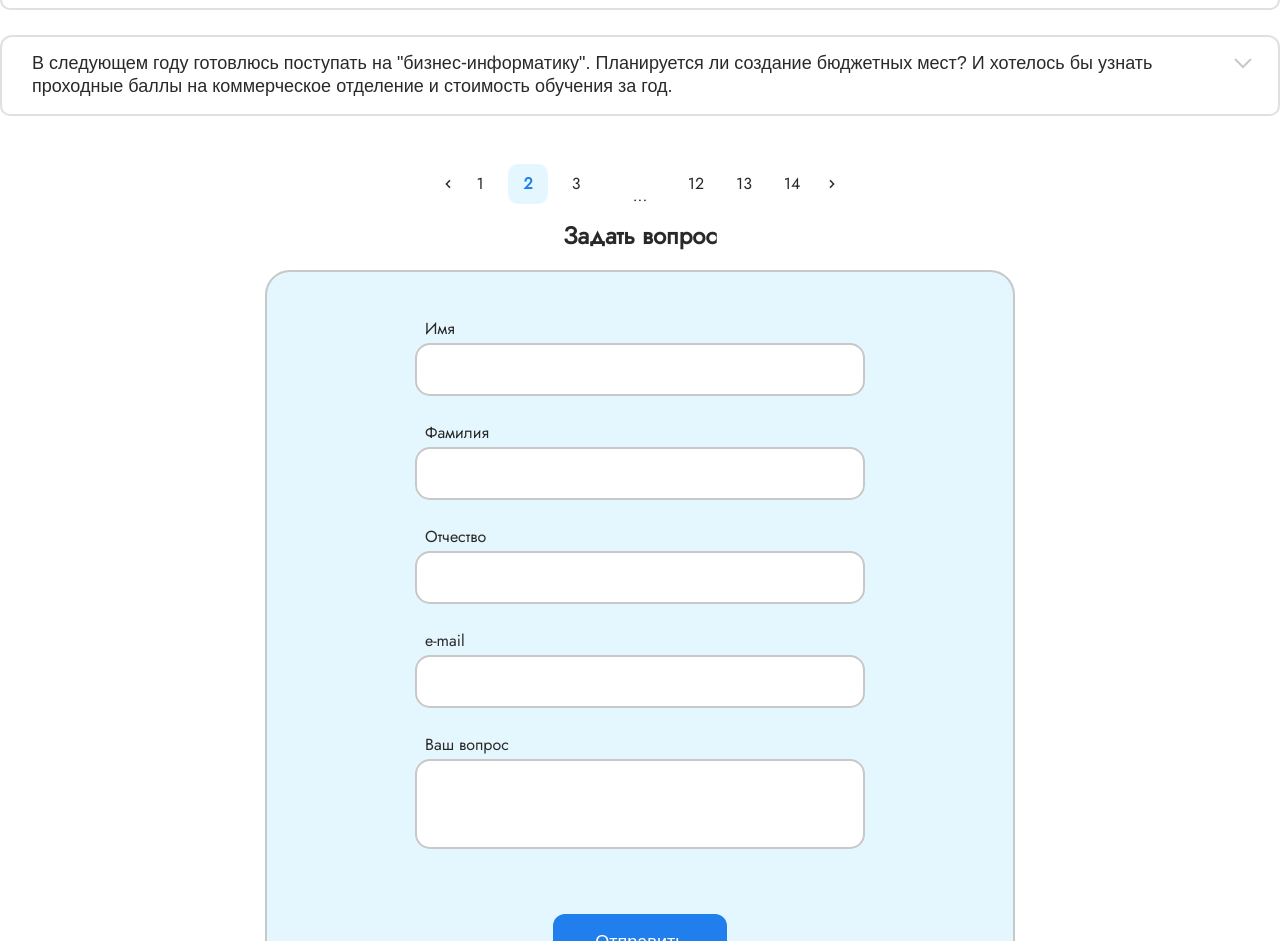
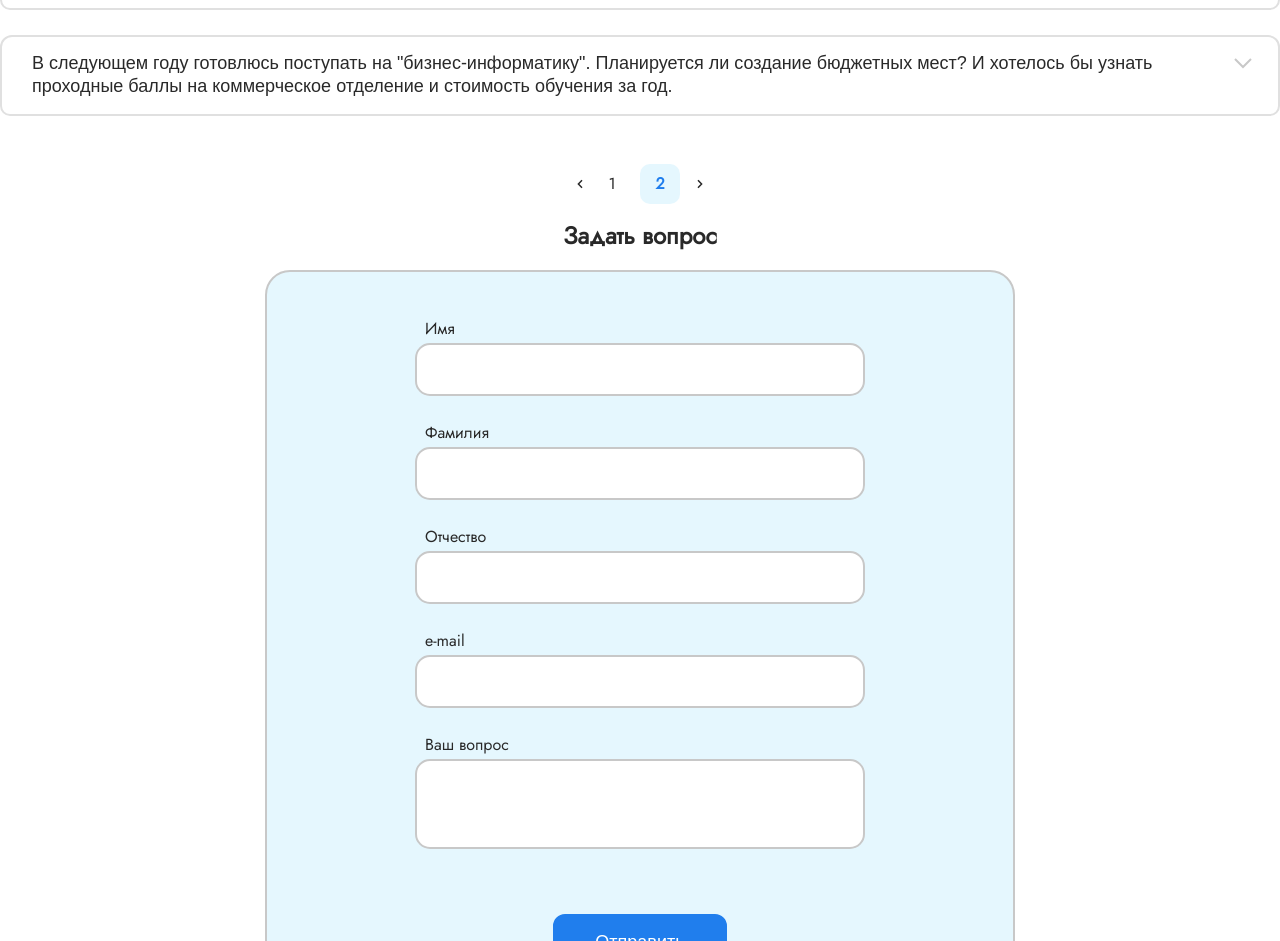
Before and after one commit to koshkinoko-hana/AmmFe, a React (Create React App) app: page /faq in a window 1280 px wide. Shown: the part 778-1719 px from the top of the page. Built offline with nearby package versions, Linux system fonts and the light colour scheme; sample sign-in values are in the browser's storage; what redux-saga-routines would draw is missing.

Commit message:
paggination fixed

```diff
--- a/src/client/pages/questionPage/index.tsx
+++ b/src/client/pages/questionPage/index.tsx
@@ -30,8 +30,31 @@ const QuestionPage: React.FC = () => {
     {
       title: 'В следующем году готовлюсь поступать на "бизнес-информатику". Планируется ли создание бюджетных мест? И хотелось бы узнать проходные баллы на коммерческое отделение и стоимость обучения за год.',
       content: 'На нашем факультет ведется обучение по направлениям, на которых готовят специалистов математико-информационного профиля, в том числе и программистов. В частности, на направлениях "Математическое обеспечение и администрирование информационных систем" и "Фундаментальные информатика и информационные технологии".'
+    },
+    {
+      title: 'У вас есть специальность программист? Или где можно выучится на программиста?',
+      content: 'На нашем факультет ведется обучение по направлениям, на которых готовят специалистов математико-информационного профиля, в том числе и программистов. В частности, на направлениях "Математическое обеспечение и администрирование информационных систем" и "Фундаментальные информатика и информационные технологии".'
+    },
+    {
+      title: 'Есть ли на Вашем факультете заочная форма обучения?',
+      content: 'Ответ на вопрос 2'
+    },
+    {
+      title: 'На "бизнес-информатике" вступительные эказмены ЕГЭ остались те же самые (математика, обществознание, русский язык)?',
+      content: 'На нашем факультет ведется обучение по направлениям, на которых готовят специалистов математико-информационного профиля, в том числе и программистов. В частности, на направлениях "Математическое обеспечение и администрирование информационных систем" и "Фундаментальные информатика и информационные технологии".'
+    },
+    {
+      title: 'Когда в 2014 году состоится день открытых дверей на Вашем факультете?',
+      content: 'Ответ на вопрос 2'
+    },
+    {
+      title: 'В следующем году готовлюсь поступать на "бизнес-информатику". Планируется ли создание бюджетных мест? И хотелось бы узнать проходные баллы на коммерческое отделение и стоимость обучения за год.',
+      content: 'На нашем факультет ведется обучение по направлениям, на которых готовят специалистов математико-информационного профиля, в том числе и программистов. В частности, на направлениях "Математическое обеспечение и администрирование информационных систем" и "Фундаментальные информатика и информационные технологии".'
     }
   ]
+  const [offset, setOffset] = React.useState(0)
+  const [perPage, setPerPage] = React.useState(5)
+
   return (
     <div className='body'>
       <Header
@@ -43,7 +66,7 @@ const QuestionPage: React.FC = () => {
       />
       <section className='FAQ'>
         <h2>Часто задаваемые вопросы</h2>
-        {accordionData.map((item, index) => (
+        {accordionData.slice(offset, offset + perPage).map((item, index) => (
           <Accordion
             key={index}
             title={item.title}
@@ -66,9 +89,9 @@ const QuestionPage: React.FC = () => {
             breakClassName='FAQ__list__break'
             breakLinkClassName='FAQ__list__break__link'
             breakLabel="..."
-            pageCount={14}
+            pageCount={Math.ceil(accordionData.length / perPage)}
             forcePage={1}
-          //onPageChange={}
+            onPageChange={({ selected }) => { setOffset(Math.ceil(selected * perPage)) }}
           />
         </div>
       </section>
```
